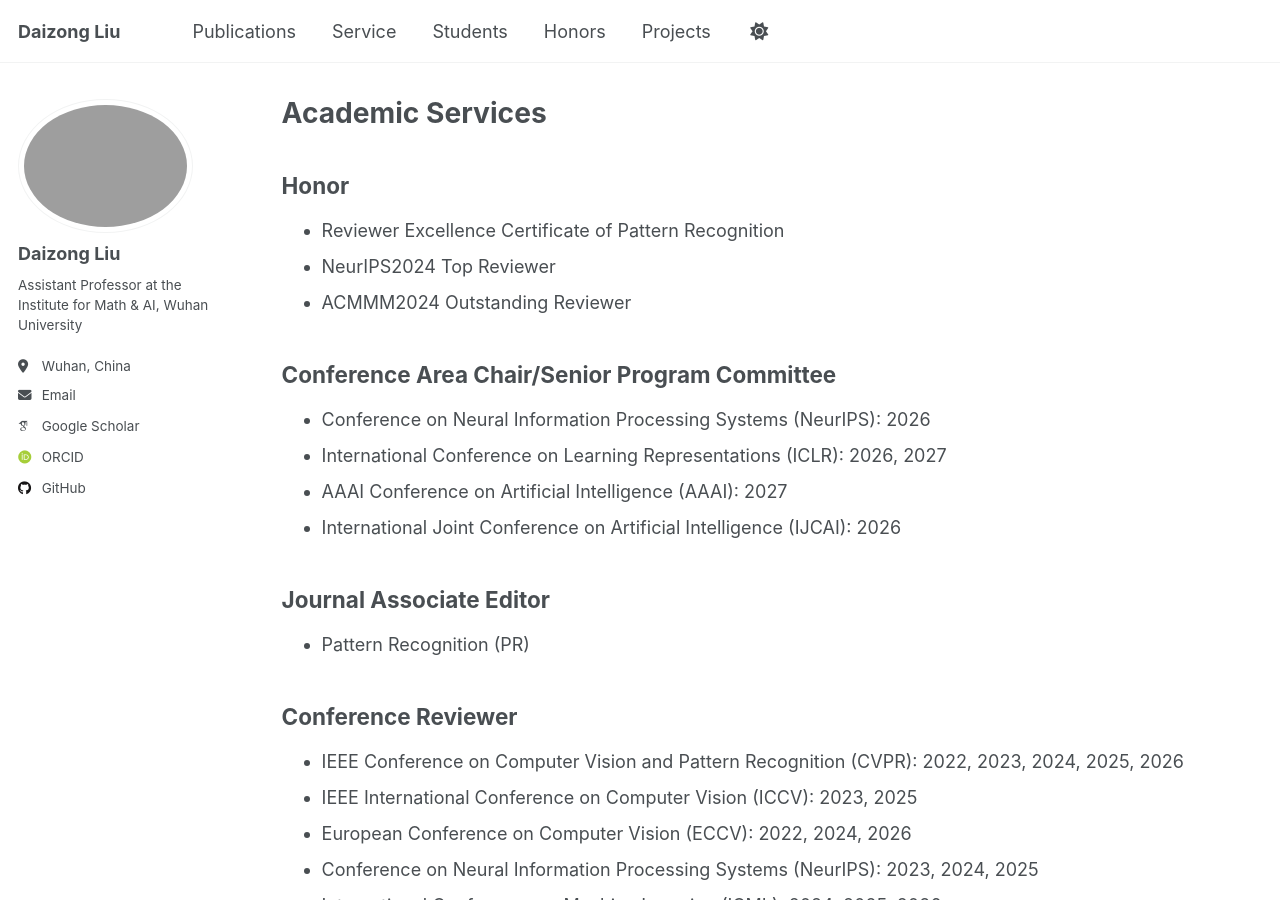
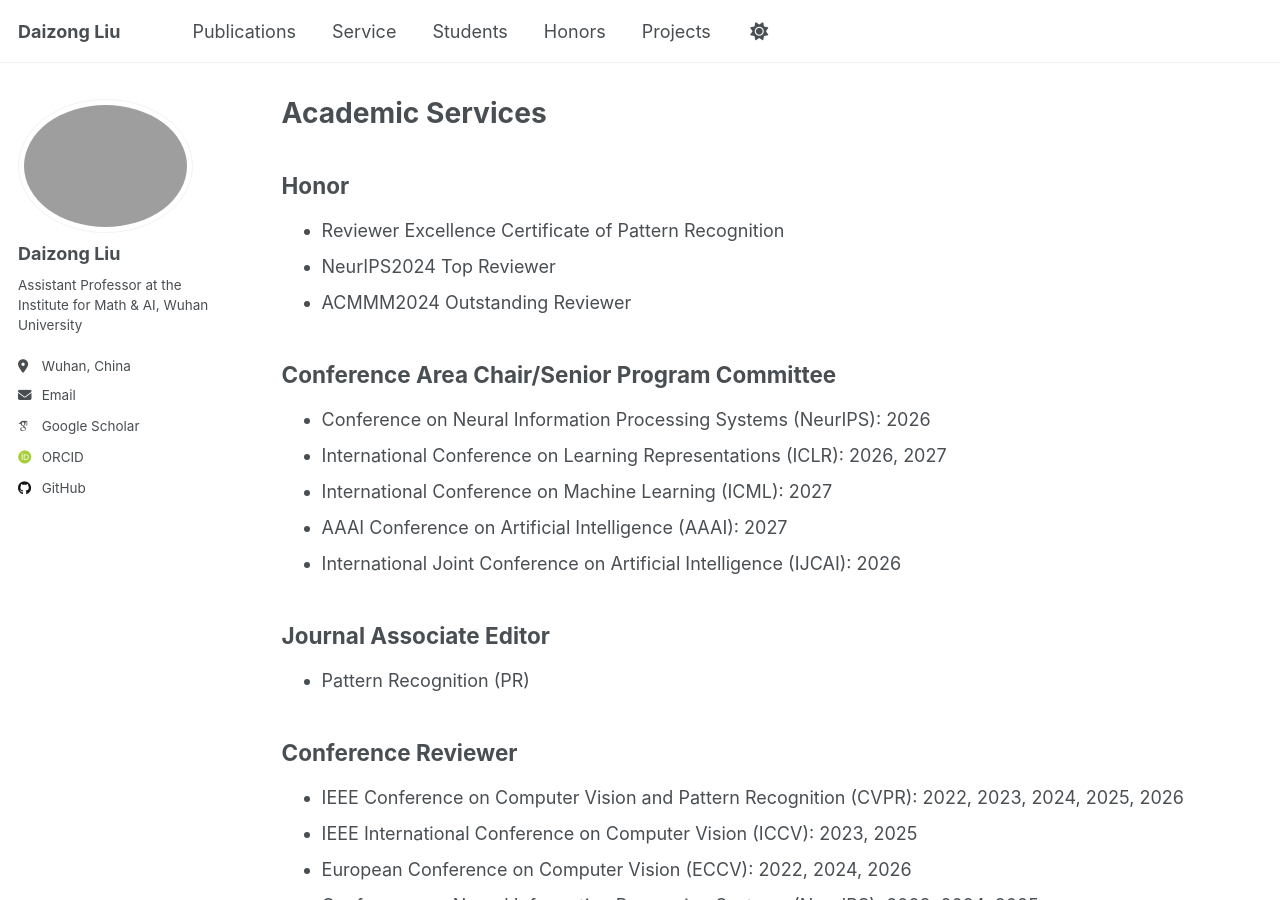
Before and after one commit to liudaizong/liudaizong.github.io, a Jekyll site: the page built from _pages/service.md, in a window 1280 px wide and 900 px high. Built offline with Jekyll 4.4.1, drawn with Linux system fonts in a browser that asks for light colours; some web fonts are replaced.

Commit message:
Update service.md

```diff
--- a/_pages/service.md
+++ b/_pages/service.md
@@ -11,6 +11,7 @@ layout: archive
 ## Conference Area Chair/Senior Program Committee
 * Conference on Neural Information Processing Systems (NeurIPS): 2026
 * International Conference on Learning Representations (ICLR): 2026, 2027
+* International Conference on Machine Learning (ICML): 2027
 * AAAI Conference on Artificial Intelligence (AAAI): 2027
 * International Joint Conference on Artificial Intelligence (IJCAI): 2026
 
```
